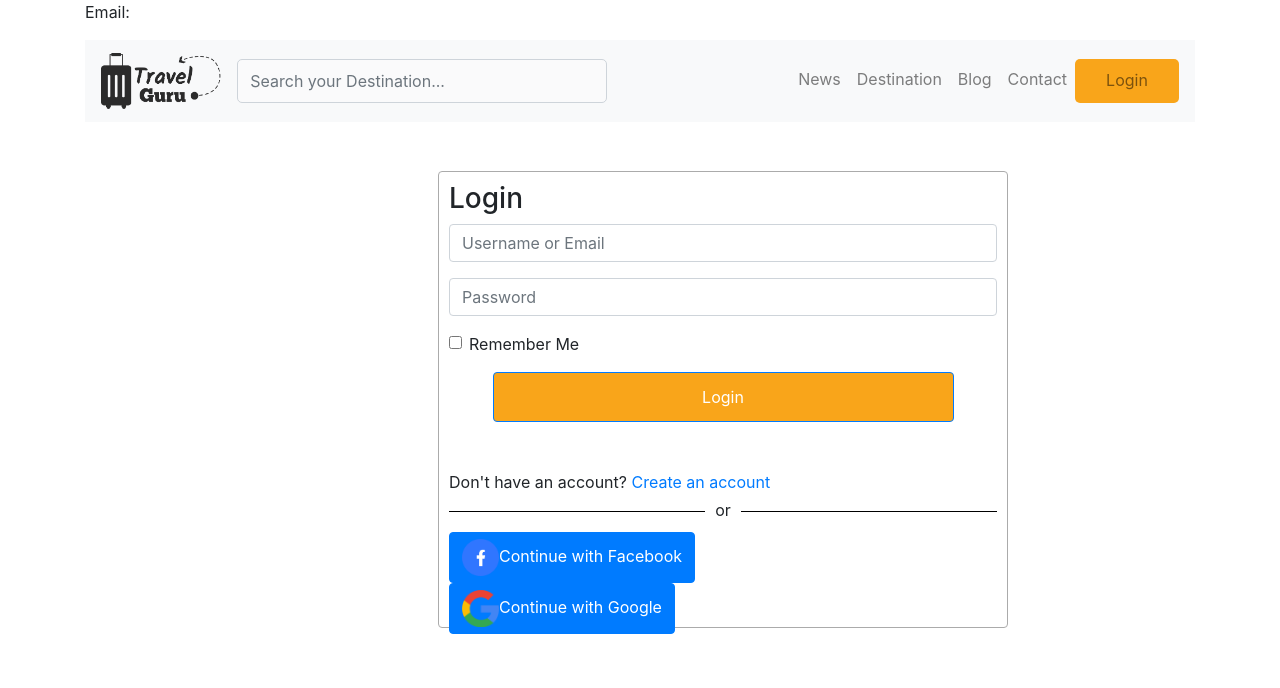
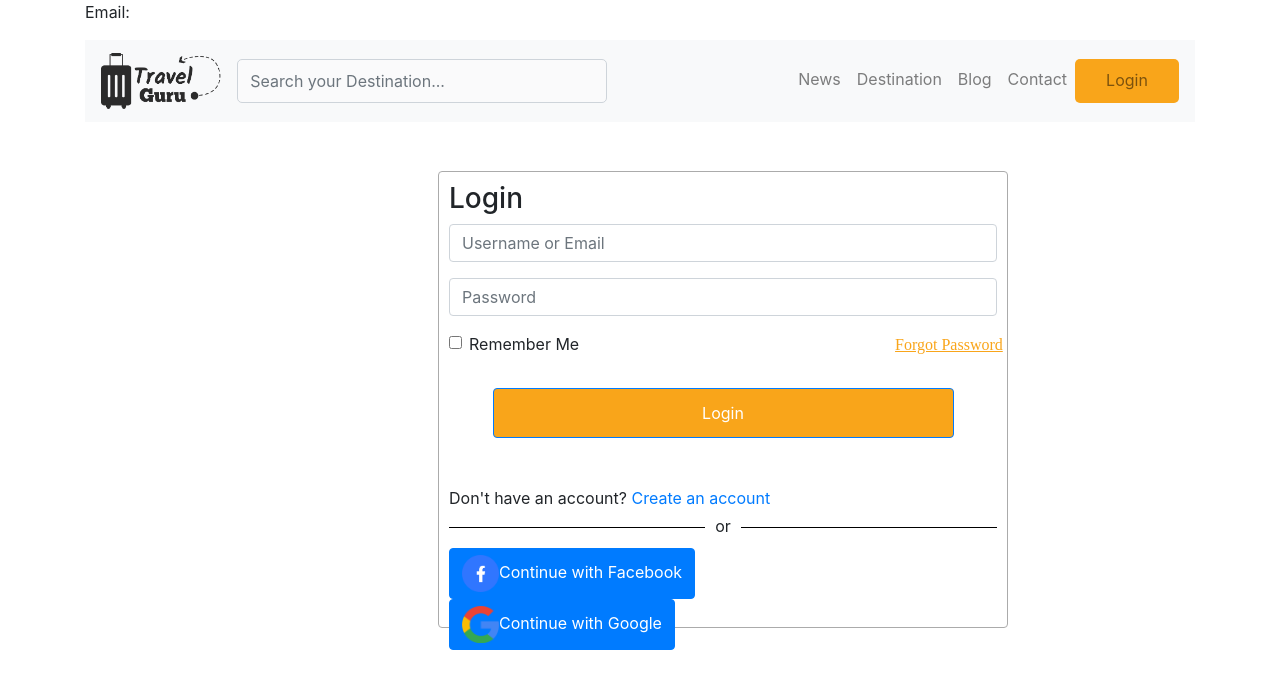
Before and after one commit to ranamahmud/travel-guru, a React (Create React App) app: page /login in a window 1280 px wide. Shown: the top 688 px of the page. Built offline with nearby package versions, Linux system fonts and the light colour scheme; no server answers.

Commit message:
forget password done

```diff
--- a/src/components/pages/Auth/Login/Login.css
+++ b/src/components/pages/Auth/Login/Login.css
@@ -40,3 +40,21 @@
     display: block;
     margin: 0 auto;
 }
+
+#forget-password {
+    position: relative;
+    height: 20px;
+    left: 57.64%;
+    right: 32.85%;
+    font-family: Montserrat;
+    font-style: normal;
+    font-weight: 500;
+    font-size: 16px;
+    line-height: 20px;
+    text-decoration-line: underline;
+    color: #F9A51A;
+}
+
+#forget-password:hover {
+    cursor: pointer;
+}
--- a/src/components/pages/Auth/Login/Login.js
+++ b/src/components/pages/Auth/Login/Login.js
@@ -7,7 +7,7 @@ import { UserContext } from '../../../../App';
 // import { handleFbSignIn, handleGoogleSignIn, handleSignOut, initializeLoginFramework, createUserWithEmailAndPassword, signInWithEmailAndPassword } from '../Auth/LoginManager';
 import fb from "../../../../images/icon/fb.png";
 import google from "../../../../images/icon/google.png"
-import { createUserWithEmailAndPassword, handleFbSignIn, handleGoogleSignIn, initializeLoginFramework, signInWithEmailAndPassword } from '../LoginManager';
+import { createUserWithEmailAndPassword, resetPassword, handleFbSignIn, handleGoogleSignIn, initializeLoginFramework, signInWithEmailAndPassword } from '../LoginManager';
 import "./Login.css"
 function Login() {
     let history = useHistory();
@@ -159,9 +159,15 @@ function Login() {
                 <Form.Group controlId="password">
                     <Form.Control type="password" placeholder="Password" onBlur={handleBlur} required />
                 </Form.Group>
-                <Form.Group controlId="formBasicCheckbox">
-                    <Form.Check type="checkbox" label="Remember Me" />
+                <Form.Group>
+                    <Form.Group style={{ display: 'inline-block' }} controlId="formBasicCheckbox">
+                        <Form.Check type="checkbox" label="Remember Me" />
+                    </Form.Group>
+                    <a href="#" id="forget-password" onClick={() => resetPassword(user.email)}>Forgot Password</a>
+
+
                 </Form.Group>
+
                 <Button id="form-login-btn" type="submit">
                     Login
   </Button>
--- a/src/components/pages/Auth/LoginManager.js
+++ b/src/components/pages/Auth/LoginManager.js
@@ -129,3 +129,18 @@ const verifyEmail = () => {
         // An error happened.
     });
 }
+
+
+export const resetPassword = email => {
+    console.log("forget email: " + email);
+    var auth = firebase.auth();
+    if (email !== "") {
+        auth.sendPasswordResetEmail(email).then(function () {
+            // Email sent.
+
+        }).catch(function (error) {
+            // An error happened.
+        });
+    }
+
+}
```
